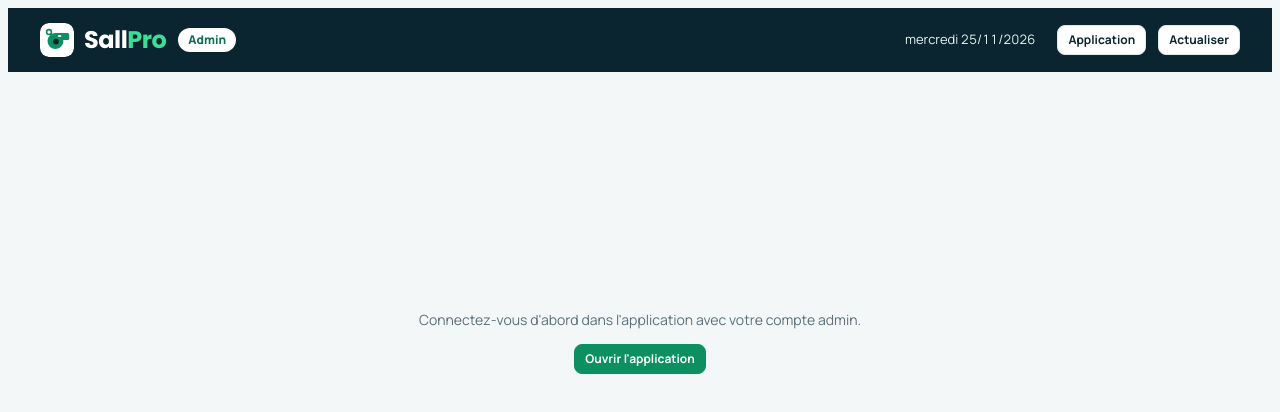
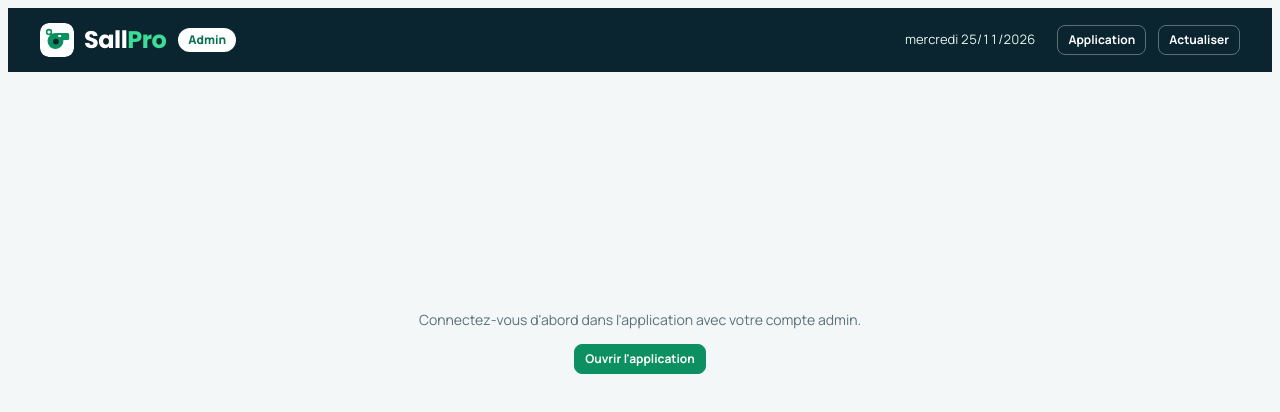
Before and after one commit to salapro696-dev/sallpro, a plain HTML site: page admin.html in a window 1280 px wide. Drawn offline with nearby package versions, Linux system fonts and the light colour scheme; a web font is replaced by a local one.

Commit message:
Admin : boutons du haut lisibles en mode nuit
Co-Authored-By: Claude Opus 5.5 <noreply@anthropic.com>
Claude-Session: https://claude.ai/code/session_01ASbwzJoTZ2iEXvUyDLyBwB

```diff
--- a/admin.html
+++ b/admin.html
@@ -17,7 +17,7 @@ button,input,select{font:inherit;color:inherit}
 .num{font-variant-numeric:tabular-nums}
 header{background:#0b2530;color:#fff;padding-block:14px;padding-left:max(16px,env(safe-area-inset-left,0px));padding-right:max(16px,env(safe-area-inset-right,0px))}
 .w{max-width:1200px;margin:0 auto}
-header .w{display:flex;align-items:center;gap:12px;flex-wrap:wrap}
+header .hbtn{background:transparent!important;color:#fff!important;border:1.5px solid #ffffff55!important}header .hbtn:hover{border-color:#fff!important}header .w{display:flex;align-items:center;gap:12px;flex-wrap:wrap}
 .logo{display:flex;align-items:center;gap:10px;font-family:var(--f-d);font-weight:800;font-size:26px}
 .mark{width:34px;height:34px;border-radius:9px;background:#fff;display:grid;place-items:center}.mark i{display:block;width:19px;height:5px;border-radius:2px;background:#0b2530;box-shadow:0 -6px 0 #0c8f61,0 6px 0 #0c8f61}
 .badge{background:#fff;color:#0a7350;font-weight:800;font-size:12px;border-radius:999px;padding:3px 10px}
@@ -80,7 +80,7 @@ tr:last-child td{border-bottom:0}
 .ref{font-size:12px;color:var(--muted)}
 </style></head><body>
 <header><div class="w"><div class="logo"><span class="mark"><i></i></span><span>Sall<b class="pro">Pro</b></span></div><span class="badge">Admin</span><span class="sp num" id="today"></span>
-<a class="btn" style="background:#fff;margin-inline-start:10px" href="/app">Application</a><button class="btn" style="background:#fff" id="refresh">Actualiser</button></div></header>
+<a class="btn hbtn" style="margin-inline-start:10px" href="/app">Application</a><button class="btn hbtn" id="refresh">Actualiser</button></div></header>
 <main><div class="w" id="main"><div class="center">Chargement…</div></div></main>
 <script src="https://cdn.jsdelivr.net/npm/@supabase/supabase-js@2.45.4/dist/umd/supabase.min.js"></script>
 <script>
```
